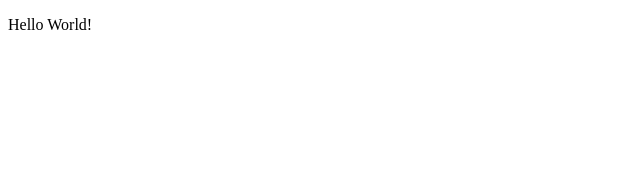
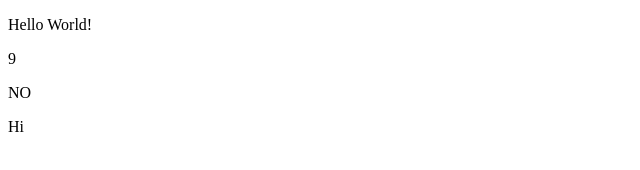
Before and after one commit to MasaruKitajima/vue-tutorial, a website: page Section2/index.html in a window 1280 px wide. Shown: the full height of the page, 0-640 px from the left. Drawn offline with Linux system fonts and the light colour scheme.

Commit message:
Sec2-9まで終わり。次はthisの使い方から

```diff
--- a/Section2/index.html
+++ b/Section2/index.html
@@ -11,12 +11,26 @@
     <script src="../vue.js"></script>
     <div id="app">
         <p>{{messsage}}</p>
+        <!-- {{}}内ではJSの構文を使える -->
+        <p>{{ number * 3 }}</p>
+        <!--- なので三項演算子も使える -->
+        <p>{{ok ? 'YES' : 'NO'}}</p>
+        <!-- メソッドの作り方 -->
+        <p>{{sayHi()}}</p>
     </div>
     <script>
         new Vue({
             el: '#app',
             data: {
-                messsage: 'Hello World!'
+                messsage: 'Hello World!',
+                number: 3,
+                ok: false
+            },
+            // メソッドも用意できる。
+            methods: {
+                sayHi: function() {
+                    return 'Hi';
+                }
             }
         })
     </script>
```
